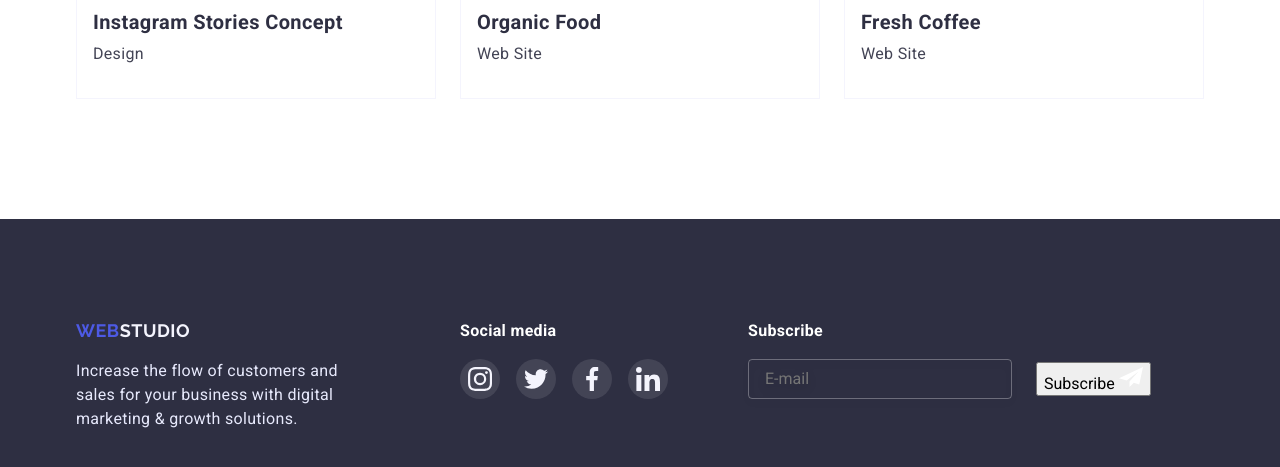
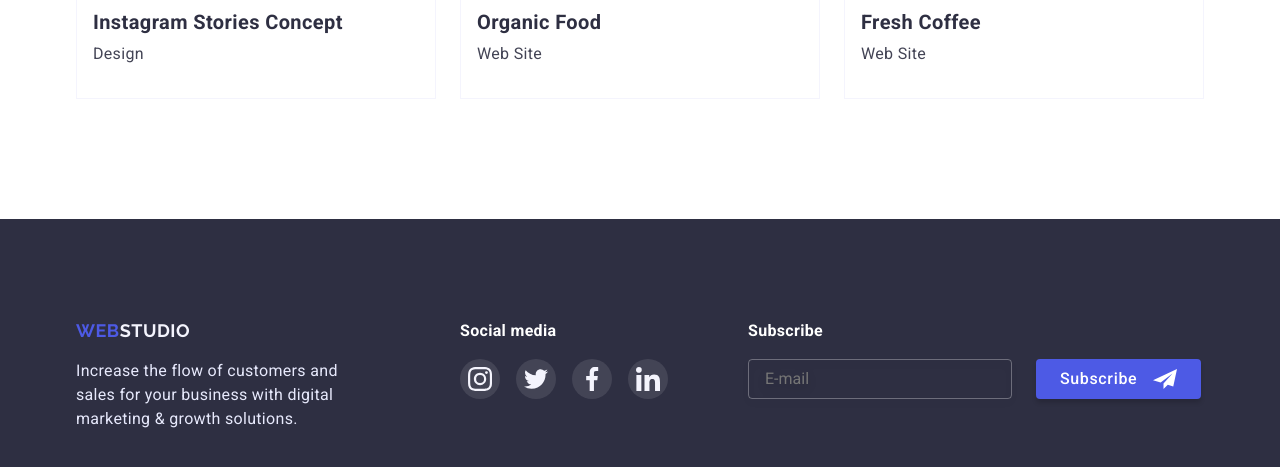
Before and after one commit to MarginTrader1/goit-markup-hw-06, a plain HTML site: page porfolio.html in a window 1280 px wide. Shown: the part 1554-2021 px from the top of the page. Drawn offline with nearby package versions, Linux system fonts and the light colour scheme.

Commit message:
Update porfolio.html

```diff
--- a/porfolio.html
+++ b/porfolio.html
@@ -255,7 +255,7 @@
                     <label>
                         <input type="text" name="email" placeholder="E-mail" class="footer-input-form" >
                     </label>
-                    <button type="submit" class="subscribe-button">
+                    <button type="submit" class="button footer-subscribe-button">
                         Subscribe
                         <svg class="" width="24" height="24">
                             <use href="./images/symbol-defs.svg#icon-subscr-button"></use>
```
